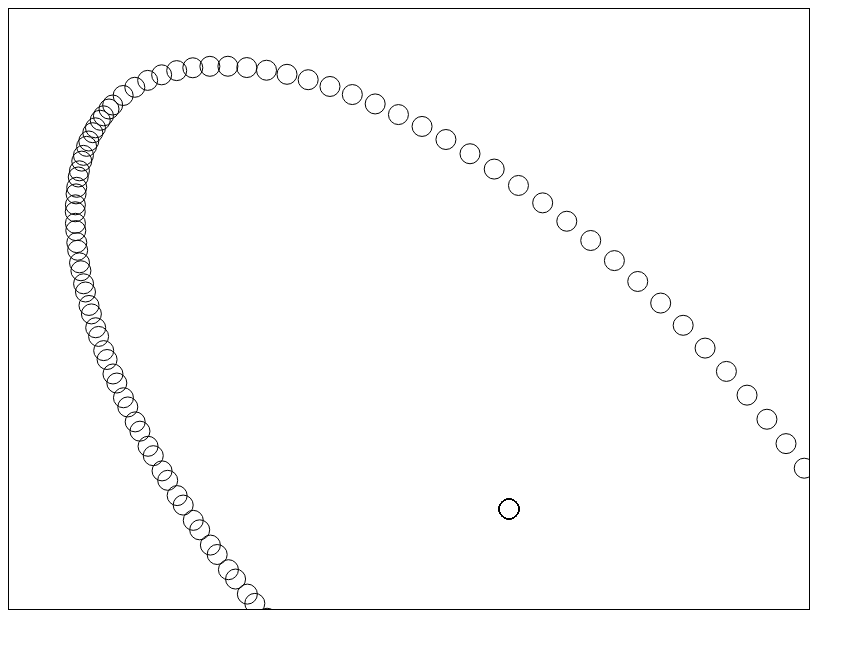
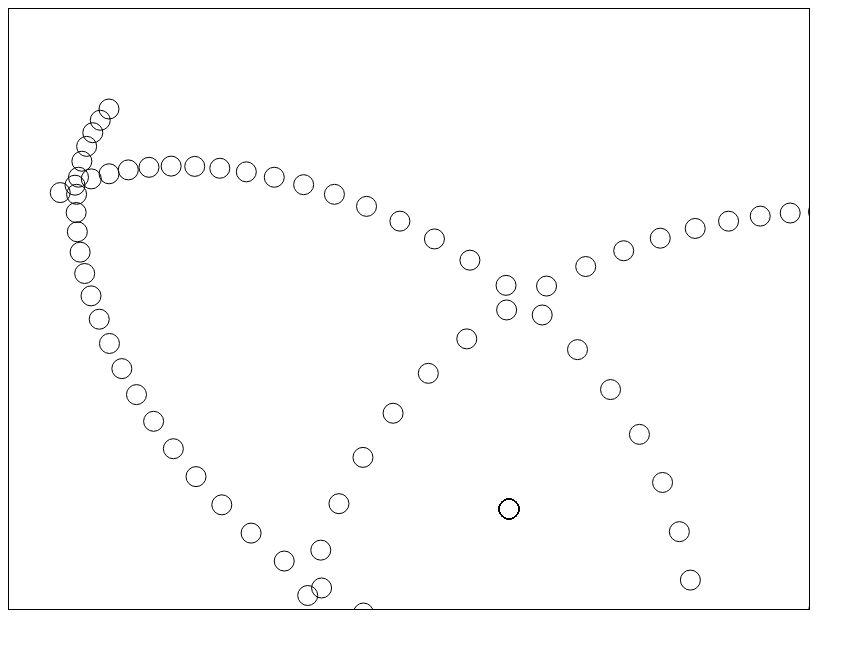
Before and after one commit to whoeverest/phy.js, a plain HTML site: page index.html in a window 1280 px wide. Shown: the whole page, without its empty margins (0-865 px from the left). Drawn offline with nearby package versions, Linux system fonts and the light colour scheme.

Commit message:
Fixed the gravity demo (distance update thingy)

```diff
--- a/index.html
+++ b/index.html
@@ -150,10 +150,9 @@
             var planet = new Circle(ctx, new V(100, 100));
             var sun = new Circle(ctx, new V(500, 500));
 
-            // Masses and distances
+            // Masses
             var Mp = 10;
             var Ms = 100;
-            var d = planet.pos().dist(sun.pos());
 
             // Forces
             var Vp = new V(-10, 10);
@@ -165,6 +164,7 @@
                 planet.draw();
                 sun.draw();
 
+                var d = planet.pos().dist(sun.pos());
                 var direction = planet.pos().sub(sun.pos()).mul(-1);
                 var gravity = direction.mul(Mp * Ms / Math.pow(d, 2));
 
```
Also changed, not shown: 1 other file.
